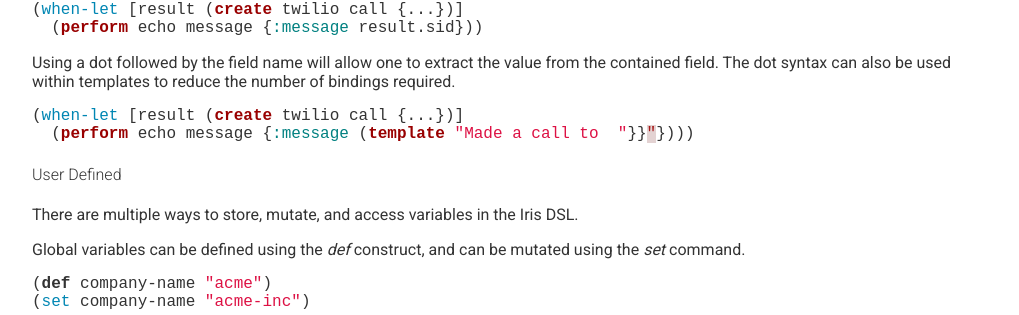
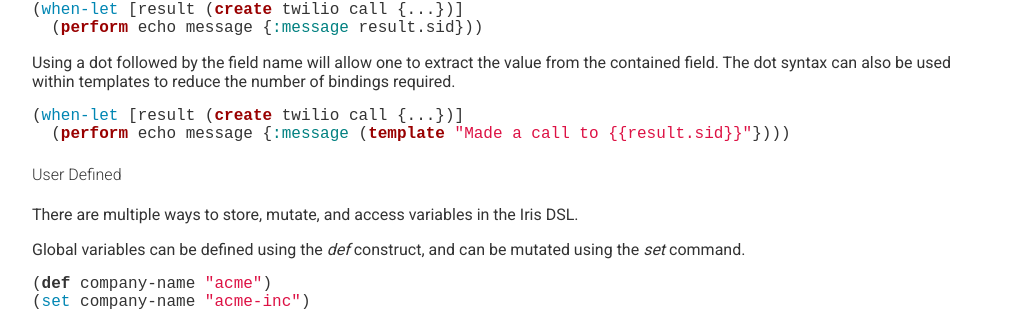
Before and after one commit to ianbishop/userevents.github.io, a Jekyll site: the page built from 4.2/docs/dsl.md, in a window 1280 px wide and 900 px high, scrolled down 2580 px. Shown: the part 135-450 px from the top of the window, without its empty margins (0-1019 px from the left). Built offline with Jekyll 4.4.1, drawn with Linux system fonts in a browser that asks for light colours; Markdown is read by kramdown in place of the engine named in the settings; some of the changed text lies outside the part shown.

Commit message:
Fixing escapes

````diff
--- a/4.2/docs/dsl.md
+++ b/4.2/docs/dsl.md
@@ -169,7 +169,7 @@ The dot syntax can also be used within templates to reduce the number of binding
 
 ```clojure
 (when-let [result (create twilio call {...})]
-  (perform echo message {:message (template "Made a call to {{ "{{result.sid}} "}}"})))
+  (perform echo message {:message (template "Made a call to {{ "{{result.sid" }}}}"})))
 ```
 
 #### User Defined
@@ -407,7 +407,7 @@ are executed in linear time. An optional default action can be provided at the e
   400 (set m "Four Hundered")
   (set m "Something else"))
 
-(perform echo message {:message (template "Your amount was {{ "{{m}}" }}")})
+(perform echo message {:message (template "Your amount was {{ "{{m" }}}}")})
 ```
 
 *unless* is different than the other branching constructs as it tests the predicate in-between each action, and if the
````
